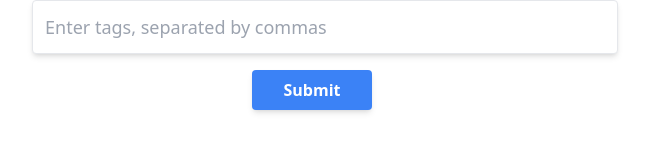
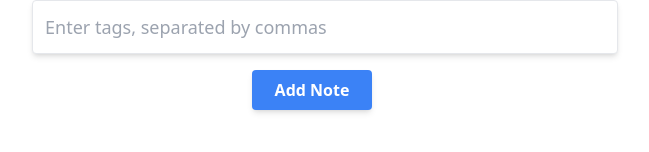
Before and after one commit to Shailendra122/Notes-Taking-App, a React (Create React App) app: page / in a window 1280 px wide. Shown: the part 166-318 px from the top of the page, without its empty margins (315-964 px from the left). Built offline with nearby package versions, Linux system fonts and the light colour scheme.

Commit message:
Updated the Submit Button

```diff
--- a/src/components/NoteForm.js
+++ b/src/components/NoteForm.js
@@ -31,7 +31,7 @@ const NoteForm = ({ onSubmit }) => {
         type="submit"
         className="w-[120px] ml-[220px] bg-blue-500 hover:bg-blue-700 text-white font-bold py-2 px-4 rounded shadow-md"
       >
-        Submit
+        Add Note
       </button>
     </form>
   );
```
